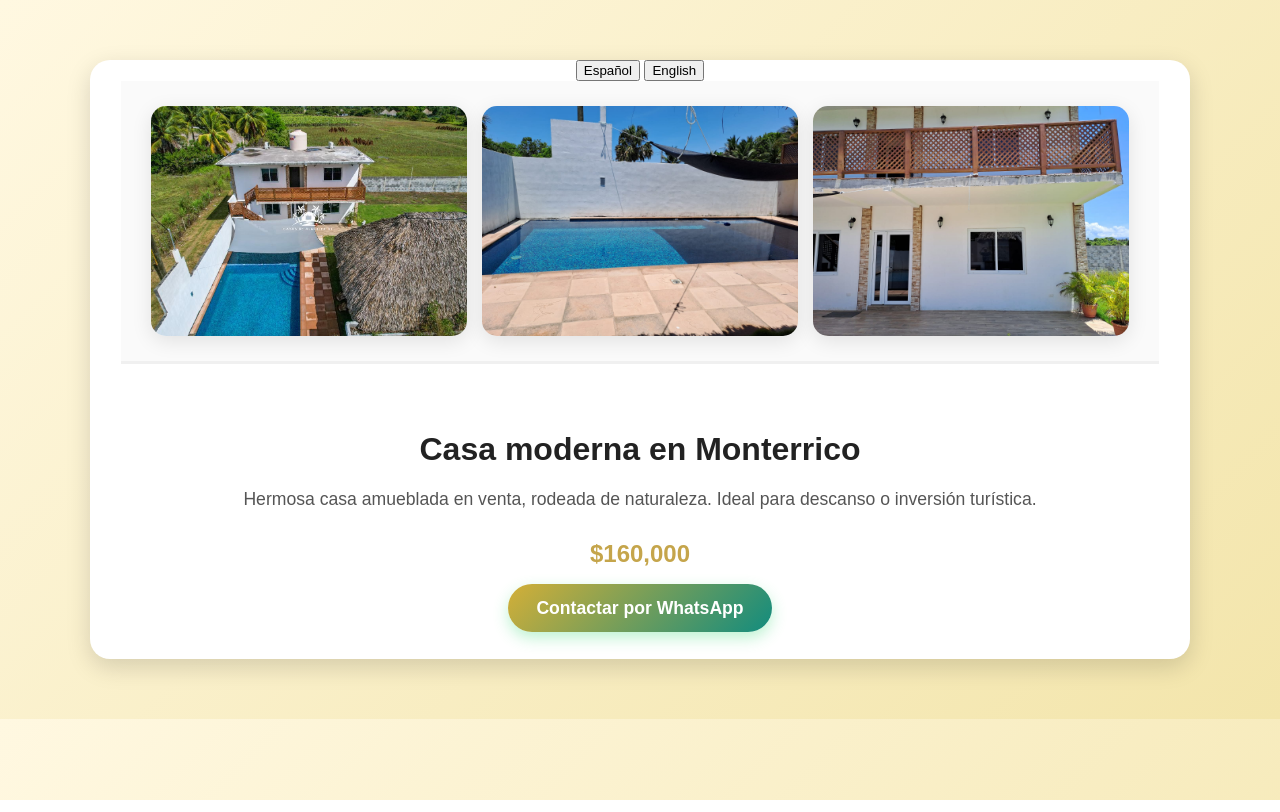
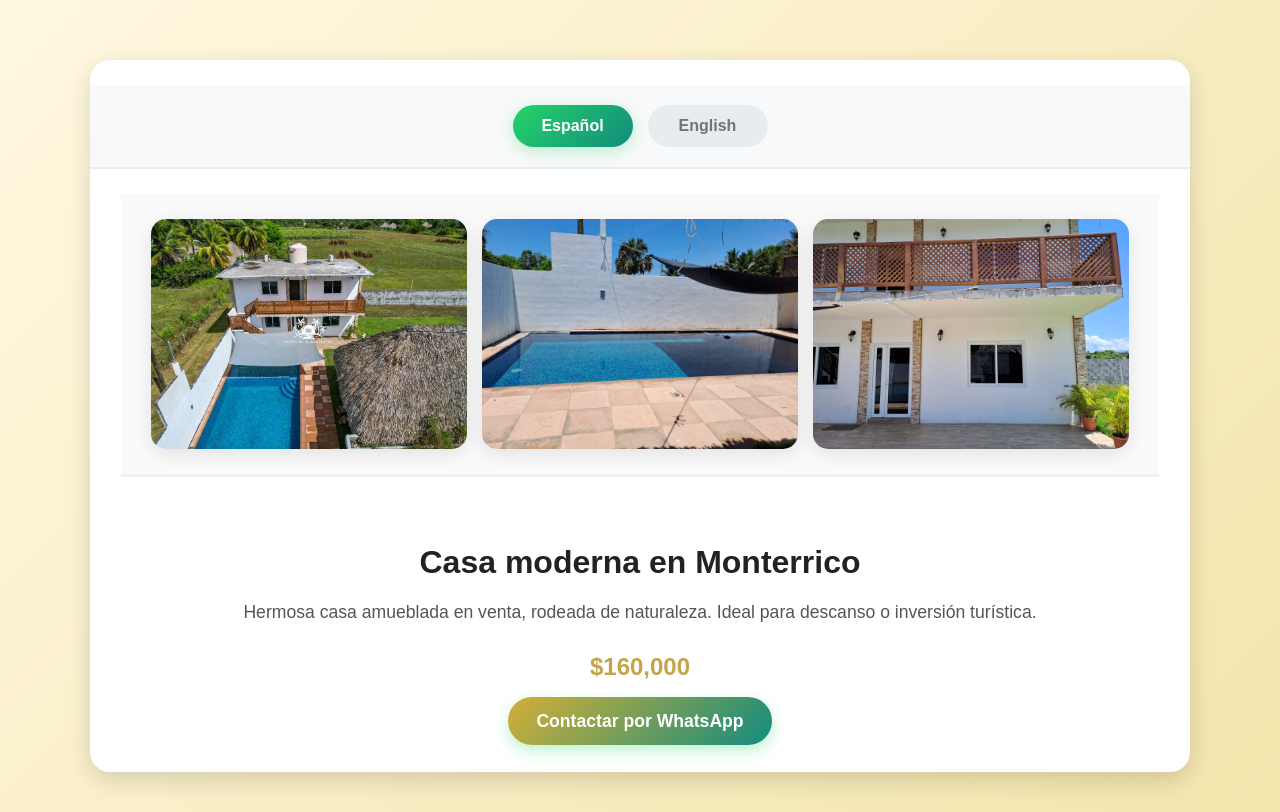
Before and after one commit to donpeperabe/demo-inmobiliaria, a Flask app: page / in a window 1280 px wide. Shown: the top 812 px of the page. Run offline with Flask 3, Linux system fonts and the light colour scheme.

Commit message:
Update style.css

```diff
--- a/static/style.css
+++ b/static/style.css
@@ -111,3 +111,44 @@ body {
     }
 
 }
+
+/* ===== BOTÓN DE CAMBIO DE IDIOMA ===== */
+.language-switcher {
+    display: flex;
+    justify-content: center;
+    gap: 15px;
+    margin: 25px 0;
+    padding: 20px;
+    width: 100%;
+    background: #f8f9fa;
+    border-bottom: 2px solid #e9ecef;
+}
+
+.lang-btn {
+    background: #e9ecef;
+    color: #6c757d;
+    font-weight: 600;
+    border: none;
+    border-radius: 25px;
+    padding: 12px 25px;
+    cursor: pointer;
+    font-size: 1rem;
+    transition: all 0.3s ease;
+    min-width: 120px;
+}
+
+.lang-btn.active {
+    background: linear-gradient(135deg, #25D366, #128C7E);
+    color: white;
+    box-shadow: 0 4px 15px rgba(37, 211, 102, 0.3);
+}
+
+.lang-btn:hover:not(.active) {
+    background: #dee2e6;
+    transform: translateY(-2px);
+}
+
+/* ===== CONTENIDO DE IDIOMAS ===== */
+.language-content {
+    transition: opacity 0.3s ease;
+}
```
